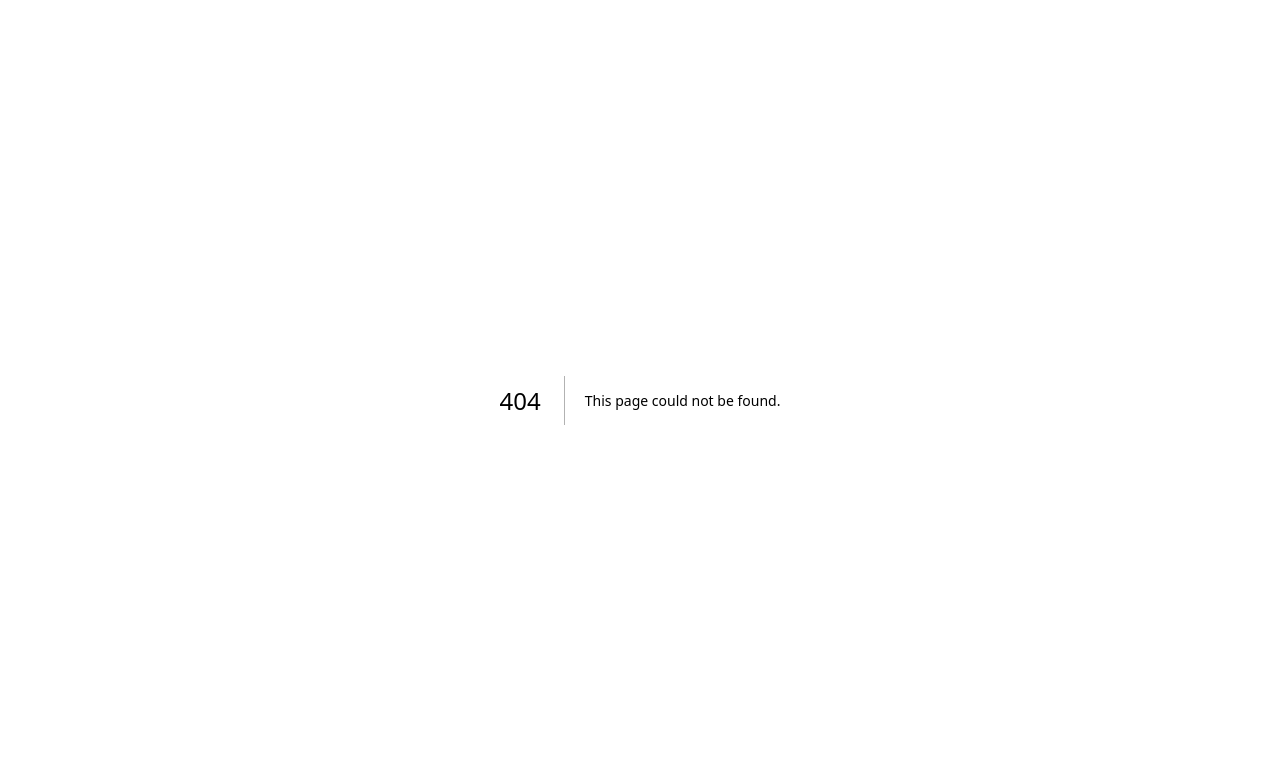
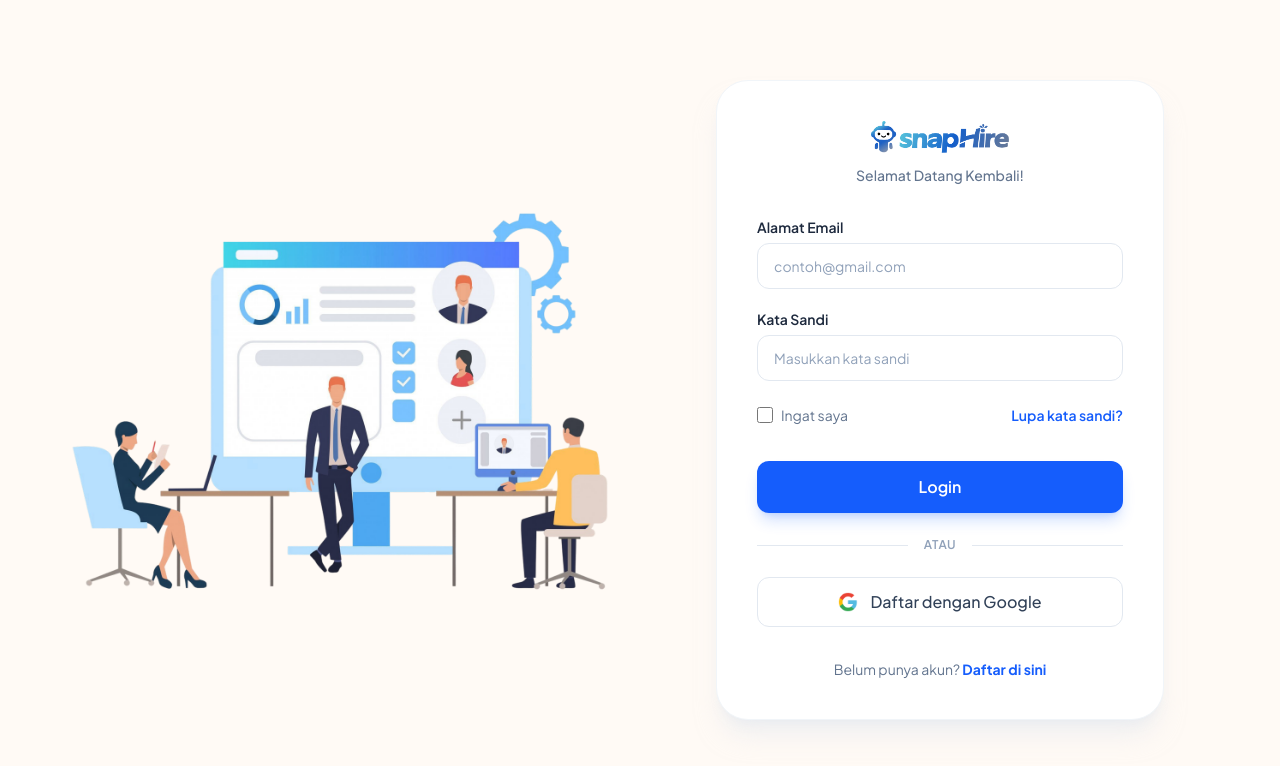
Before and after one commit to aurellyak/SnapHire, a Next.js app in the folder frontend/: page /login in a window 1280 px wide. Before the commit this address had no page. Shown: the top 766 px of the page. Built offline with nearby package versions, Linux system fonts and the light colour scheme.

Commit message:
feat: buat halaman login responsif

```diff
--- a/frontend/app/register/page.tsx
+++ b/frontend/app/login/page.tsx
@@ -2,17 +2,18 @@ import React from 'react';
 import Image from 'next/image';
 import Link from 'next/link';
 
-export default function RegisterPage() {
+export default function LoginPage() {
   return (
     <div className="min-h-screen bg-[#FFFAF5] flex items-center justify-center p-4 md:p-8 font-sans">
 
       <div className="max-w-6xl w-full grid md:grid-cols-2 gap-12 items-center">
 
+        {/* KOLOM KIRI: Ilustrasi (Hanya muncul di desktop) */}
         <div className="hidden md:flex flex-col items-center justify-center w-full">
-          <div className="relative w-full max-w-[700px] aspect-square flex items-center justify-center">
+          <div className="relative w-full max-w-[550px] aspect-square flex items-center justify-center">
             <Image
               src="/ilustrasi.png"
-              alt="Ilustrasi Daftar snapHire"
+              alt="Ilustrasi Login snapHire"
               fill
               priority
               className="object-contain"
@@ -20,9 +21,11 @@ export default function RegisterPage() {
           </div>
         </div>
 
+        {/* KOLOM KANAN: Form Login */}
         <div className="w-full max-w-md mx-auto">
           <div className="bg-white rounded-[2rem] shadow-xl shadow-slate-200/50 border border-slate-100 p-8 sm:p-10">
 
+            {/* Header Form */}
             <div className="flex flex-col items-center mb-8">
               <Link href="/">
                 <Image
@@ -34,19 +37,11 @@ export default function RegisterPage() {
                   priority
                 />
               </Link>
-              <p className="text-slate-500 text-sm font-medium">Buat Akun Kandidat baru</p>
+              <p className="text-slate-500 text-sm font-medium">Selamat Datang Kembali!</p>
             </div>
 
+            {/* Form Input */}
             <form className="flex flex-col gap-5">
-
-              <div className="flex flex-col gap-1.5">
-                <label className="text-sm font-semibold text-slate-800">Nama Lengkap</label>
-                <input
-                  type="text"
-                  placeholder="Sesuai KTP / Identitas"
-                  className="w-full px-4 py-3 rounded-xl border border-slate-200 text-sm text-slate-900 font-medium focus:outline-none focus:ring-2 focus:ring-blue-600/20 focus:border-blue-600 transition-all placeholder:text-slate-400 placeholder:font-normal"
-                />
-              </div>
 
               <div className="flex flex-col gap-1.5">
                 <label className="text-sm font-semibold text-slate-800">Alamat Email</label>
@@ -58,57 +53,49 @@ export default function RegisterPage() {
               </div>
 
               <div className="flex flex-col gap-1.5">
-                <label className="text-sm font-semibold text-slate-800">Nomor WhatsApp</label>
+                <label className="text-sm font-semibold text-slate-800">Kata Sandi</label>
                 <input
-                  type="tel"
-                  placeholder="Contoh: 081234567890"
+                  type="password"
+                  placeholder="Masukkan kata sandi"
                   className="w-full px-4 py-3 rounded-xl border border-slate-200 text-sm text-slate-900 font-medium focus:outline-none focus:ring-2 focus:ring-blue-600/20 focus:border-blue-600 transition-all placeholder:text-slate-400 placeholder:font-normal"
                 />
               </div>
 
-              <div className="flex flex-col gap-1.5">
-                <label className="text-sm font-semibold text-slate-800">Kata Sandi</label>
-                <input
-                  type="password"
-                  placeholder="Minimal 8 karakter"
-                  className="w-full px-4 py-3 rounded-xl border border-slate-200 text-sm text-slate-900 font-medium focus:outline-none focus:ring-2 focus:ring-blue-600/20 focus:border-blue-600 transition-all placeholder:text-slate-400 placeholder:font-normal"
-                />
+              {/* Checkbox Ingat Saya & Lupa Kata Sandi */}
+              <div className="flex items-center justify-between mt-1">
+                <div className="flex items-center gap-2">
+                  <input
+                    type="checkbox"
+                    id="remember"
+                    className="w-4 h-4 rounded border-slate-300 text-blue-600 focus:ring-blue-600 cursor-pointer"
+                  />
+                  <label htmlFor="remember" className="text-sm text-slate-500 cursor-pointer select-none">
+                    Ingat saya
+                  </label>
+                </div>
+                <Link href="#" className="text-sm text-blue-600 font-semibold hover:underline">
+                  Lupa kata sandi?
+                </Link>
               </div>
 
-              <div className="flex flex-col gap-1.5">
-                <label className="text-sm font-semibold text-slate-800">Konfirmasi Kata Sandi</label>
-                <input
-                  type="password"
-                  placeholder="Ulangi kata sandi"
-                  className="w-full px-4 py-3 rounded-xl border border-slate-200 text-sm text-slate-900 font-medium focus:outline-none focus:ring-2 focus:ring-blue-600/20 focus:border-blue-600 transition-all placeholder:text-slate-400 placeholder:font-normal"
-                />
-              </div>
-
-              <div className="flex items-start gap-3 mt-1">
-                <input
-                  type="checkbox"
-                  className="mt-1 w-4 h-4 rounded border-slate-300 text-blue-600 focus:ring-blue-600"
-                />
-                <label className="text-xs text-slate-500 leading-relaxed">
-                  Saya menyetujui <a href="#" className="text-blue-600 font-semibold hover:underline">Syarat & Ketentuan</a> serta <a href="#" className="text-blue-600 font-semibold hover:underline">Kebijakan Privasi</a> yang berlaku.
-                </label>
-              </div>
-
+              {/* Tombol Login Utama */}
               <button
                 type="button"
-                className="w-full bg-blue-600 text-white font-semibold py-3.5 rounded-xl hover:bg-blue-700 transition-colors mt-2 shadow-lg shadow-blue-600/20"
+                className="w-full bg-blue-600 text-white font-semibold py-3.5 rounded-xl hover:bg-blue-700 transition-colors mt-4 shadow-lg shadow-blue-600/20"
               >
-                Daftar
+                Login
               </button>
 
             </form>
 
+            {/* Divider "ATAU" */}
             <div className="flex items-center gap-4 my-6">
               <div className="flex-1 h-px bg-slate-200"></div>
               <span className="text-xs font-semibold text-slate-400 tracking-wider">ATAU</span>
               <div className="flex-1 h-px bg-slate-200"></div>
             </div>
 
+            {/* Tombol Login dengan Google */}
             <button className="w-full flex items-center justify-center gap-3 bg-white border border-slate-200 text-slate-700 font-medium py-3 rounded-xl hover:bg-slate-50 transition-colors">
               <Image
                 src="/google.png"
@@ -120,8 +107,9 @@ export default function RegisterPage() {
               Daftar dengan Google
             </button>
 
+            {/* Link ke Register */}
             <p className="text-center text-sm text-slate-500 mt-8">
-              Sudah punya akun? <Link href="/login" className="text-blue-600 font-bold hover:underline">Masuk di sini</Link>
+              Belum punya akun? <Link href="/register" className="text-blue-600 font-bold hover:underline">Daftar di sini</Link>
             </p>
 
           </div>
```
